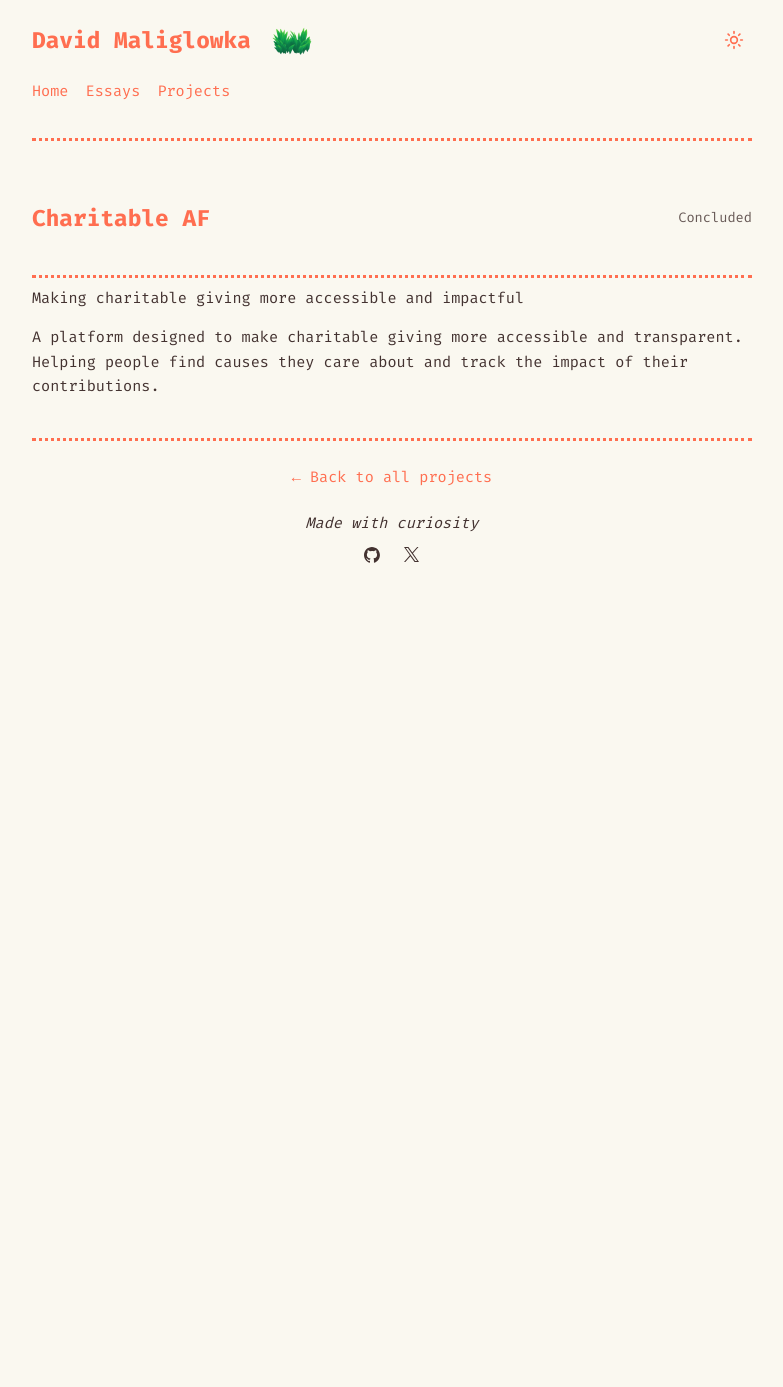
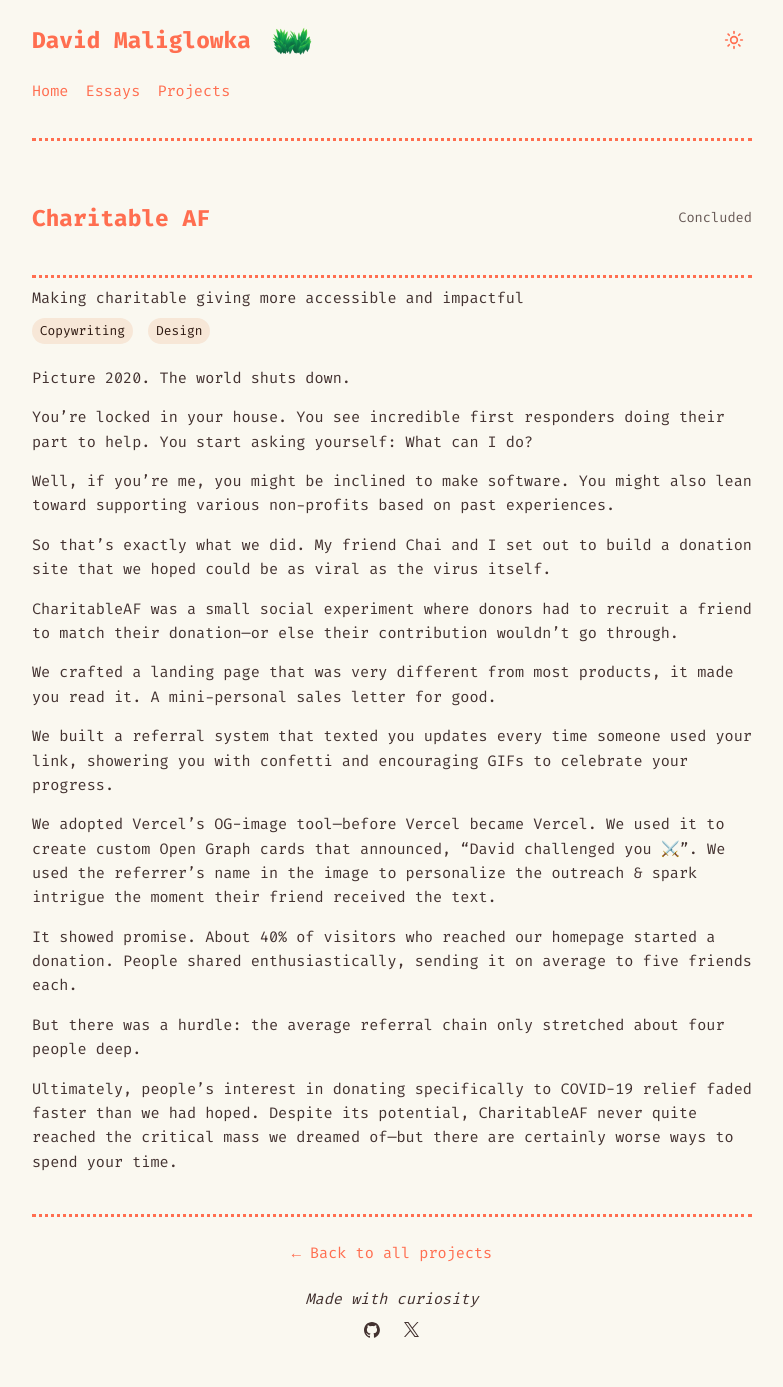
Before and after one commit to DavidMaliglowka/DavidMaliglowka.github.io, a Jekyll site: the page built from _projects/charitable-af.md, in a window 1280 px wide. Shown: the whole page, without its empty margins (248-1031 px from the left). Built offline with Jekyll 4.4.1, drawn with Linux system fonts in a browser that asks for light colours; before the commit the page ends 900 px from its top, so only the background shows below that.

Commit message:
Revise Charitable AF project description and update tags

```diff
--- a/_projects/charitable-af.md
+++ b/_projects/charitable-af.md
@@ -2,11 +2,31 @@
 title: Charitable AF
 description: Making charitable giving more accessible and impactful
 status: Concluded
-tech:
-  - Web
-  - Impact Tracking
-  - Community
+technologies:
+  - Copywriting
+  - Design
 showcase: true
 ---
 
-A platform designed to make charitable giving more accessible and transparent. Helping people find causes they care about and track the impact of their contributions.
+Picture 2020. The world shuts down.
+
+You're locked in your house. You see incredible first responders doing their part to help. You start asking yourself: What can I do?
+
+Well, if you're me, you might be inclined to make software. You might also lean toward supporting various non-profits based on past experiences.
+
+So that's exactly what we did. My friend Chai and I set out to build a donation site that we hoped could be as viral as the virus itself.
+
+CharitableAF was a small social experiment where donors had to recruit a friend to match their donation—or else their contribution wouldn't go through.
+
+We crafted a landing page that was very different from most products, it made you read it. A mini-personal sales letter for good.
+
+We built a referral system that texted you updates every time someone used your link, showering you with confetti and encouraging GIFs to celebrate your progress.
+
+We adopted Vercel's OG-image tool—before Vercel became Vercel.
+We used it to create custom Open Graph cards that announced, "David challenged you ⚔️". We used the referrer's name in the image to personalize the outreach & spark intrigue the moment their friend received the text.
+
+It showed promise. About 40% of visitors who reached our homepage started a donation. People shared enthusiastically, sending it on average to five friends each.
+
+But there was a hurdle: the average referral chain only stretched about four people deep.
+
+Ultimately, people's interest in donating specifically to COVID-19 relief faded faster than we had hoped. Despite its potential, CharitableAF never quite reached the critical mass we dreamed of—but there are certainly worse ways to spend your time.
```
